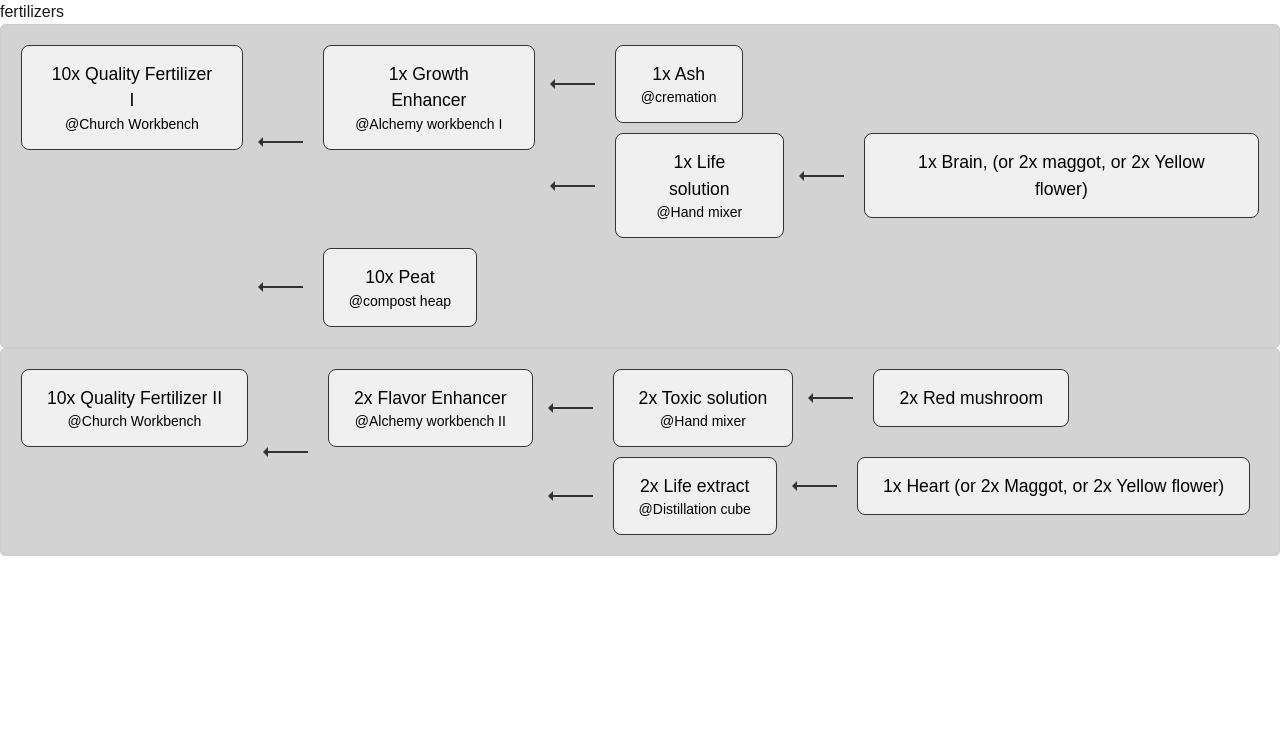
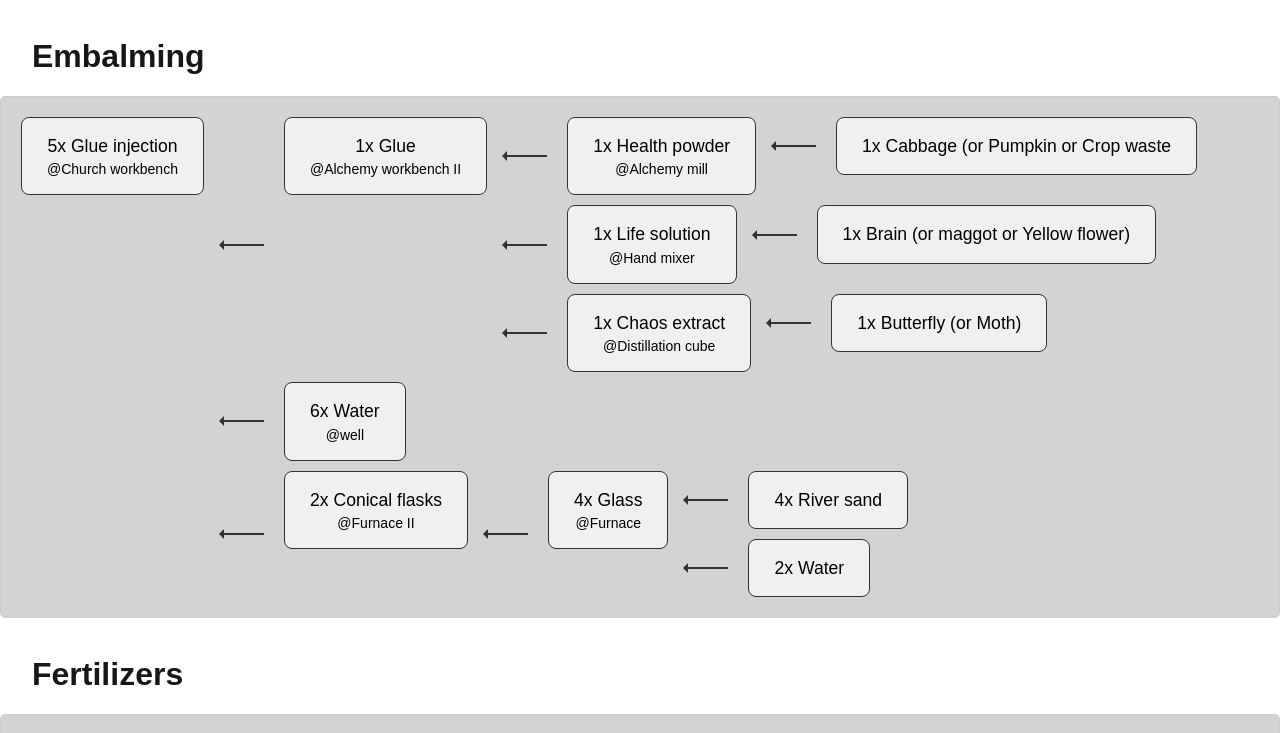
Before and after one commit to Klaital/graveyardkeeper, a Next.js app: page / in a window 1280 px wide. Shown: the top 733 px of the page. Built offline with nearby package versions, Linux system fonts and the light colour scheme.

Commit message:
Adding more data

```diff
--- a/app/Recipe.tsx
+++ b/app/Recipe.tsx
@@ -33,7 +33,7 @@ export function Recipe(props: RecipeProps) {
     return (
         <div className="recipe-with-ingredients">
             <div className="recipe flowchart-node">
-                <h1>{renderQty}{props.name}</h1>
+                <h2>{renderQty}{props.name}</h2>
                 {renderWorkstation}
             </div>
             {props.ingredients && renderIngredients(props.ingredients)}
--- a/app/data.json
+++ b/app/data.json
@@ -1,4 +1,76 @@
 {
+  "embalming": [
+    {
+      "name": "Glue injection",
+      "quantity": 5,
+      "workstation": "Church workbench",
+      "ingredients": [
+        {
+          "name": "Glue",
+          "quantity": 1,
+          "workstation": "Alchemy workbench II",
+          "ingredients": [
+            {
+              "name": "Health powder",
+              "quantity": 1,
+              "workstation": "Alchemy mill",
+              "ingredients": [
+                {
+                  "name": "Cabbage (or Pumpkin or Crop waste",
+                  "quantity": 1
+                }
+              ]
+            }, {
+              "name": "Life solution",
+              "quantity": 1,
+              "workstation": "Hand mixer",
+              "ingredients": [
+                {
+                  "name": "Brain (or maggot or Yellow flower)",
+                  "quantity": 1
+                }
+              ]
+            }, {
+              "name": "Chaos extract",
+              "quantity": 1,
+              "workstation": "Distillation cube",
+              "ingredients": [
+                {
+                  "name": "Butterfly (or Moth)",
+                  "quantity": 1
+                }
+              ]
+            }
+          ]
+        }
+        , {
+          "name": "Water",
+          "quantity": 6,
+          "workstation": "well"
+        }, {
+          "name": "Conical flasks",
+          "quantity": 2,
+          "workstation": "Furnace II",
+          "ingredients": [
+            {
+              "name": "Glass",
+              "quantity": 4,
+              "workstation": "Furnace",
+              "ingredients": [
+                {
+                  "name": "River sand",
+                  "quantity": 4
+                }, {
+                  "name": "Water",
+                  "quantity": 2
+                }
+              ]
+            }
+          ]
+        }
+      ]
+    }
+  ],
   "fertilizers": [
     {
       "name": "Quality Fertilizer I",
--- a/app/styles.css
+++ b/app/styles.css
@@ -1,7 +1,14 @@
-.recipset-container {
-    display: grid;
+
+.recipeset-container h1 {
+    font-size: 2rem;
+    font-weight: bold;
+    margin-bottom: 1rem;
+    margin-left: 2rem;
+    margin-top: 2rem;
+    text-transform: capitalize;
 }
 .flowchart-container {
+    font-size: 1rem;
     display: flex; /* Enables Flexbox layout */
     flex-direction: row;
     justify-content: flex-start;
@@ -44,9 +51,13 @@
     font-family: sans-serif;
     font-size: 1.1em;
     min-width: 100px; /* Ensures consistent node width */
+    display: flex;
+    flex-direction: column;
+    justify-content: center;
 }
 
 .flowchart-connector {
+
     width: 40px; /* Width of the connecting line */
     height: 2px; /* Thickness of the connecting line */
     background-color: #333;
@@ -58,7 +69,7 @@
     content: '';
     position: absolute;
     left: -5px; /* Adjust position relative to the line */
-    top: -4px; /* Adjust vertical position */
+    top: -4px; /* Align with the first ingredient row */
     width: 0;
     height: 0;
     border-top: 5px solid transparent;
```
